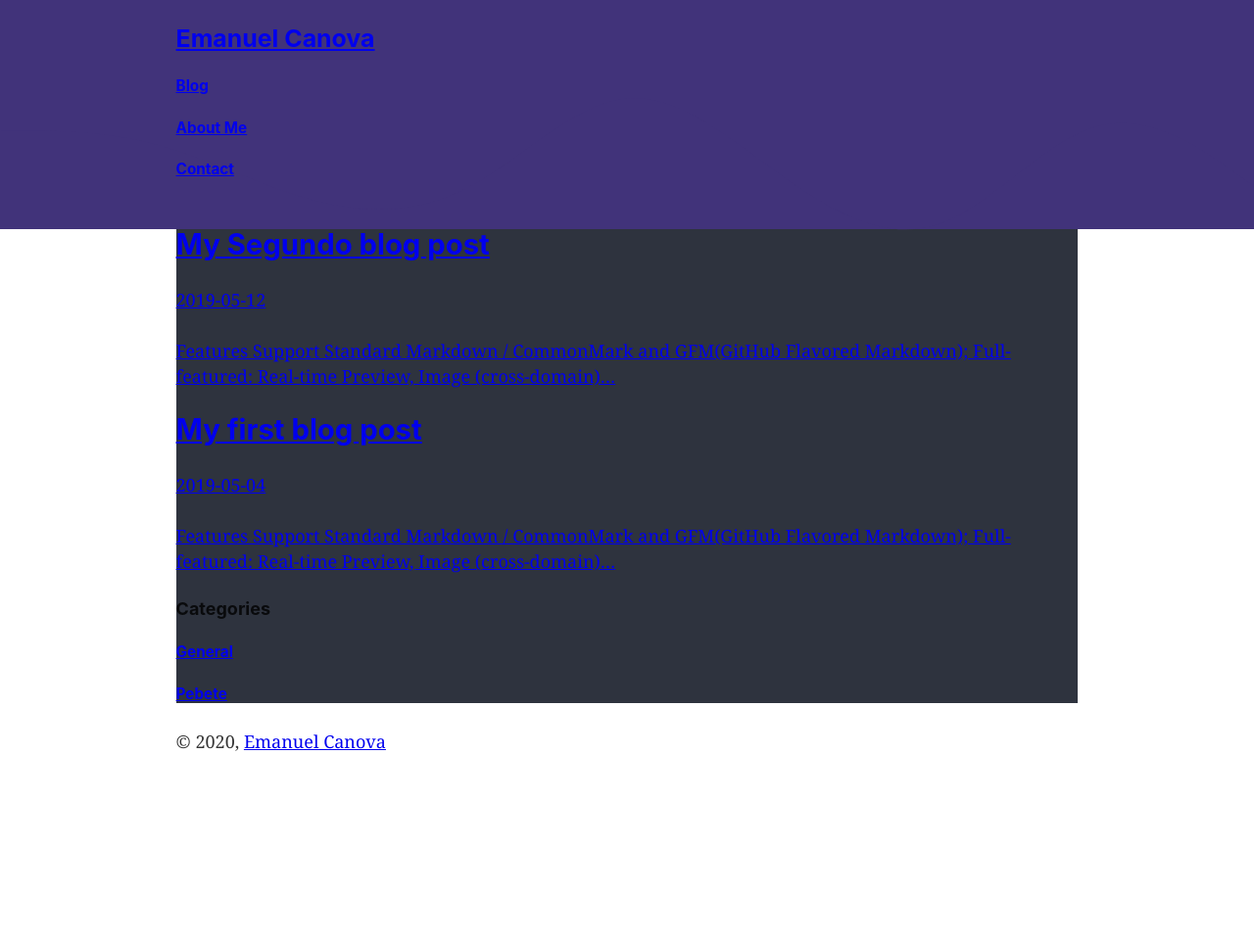
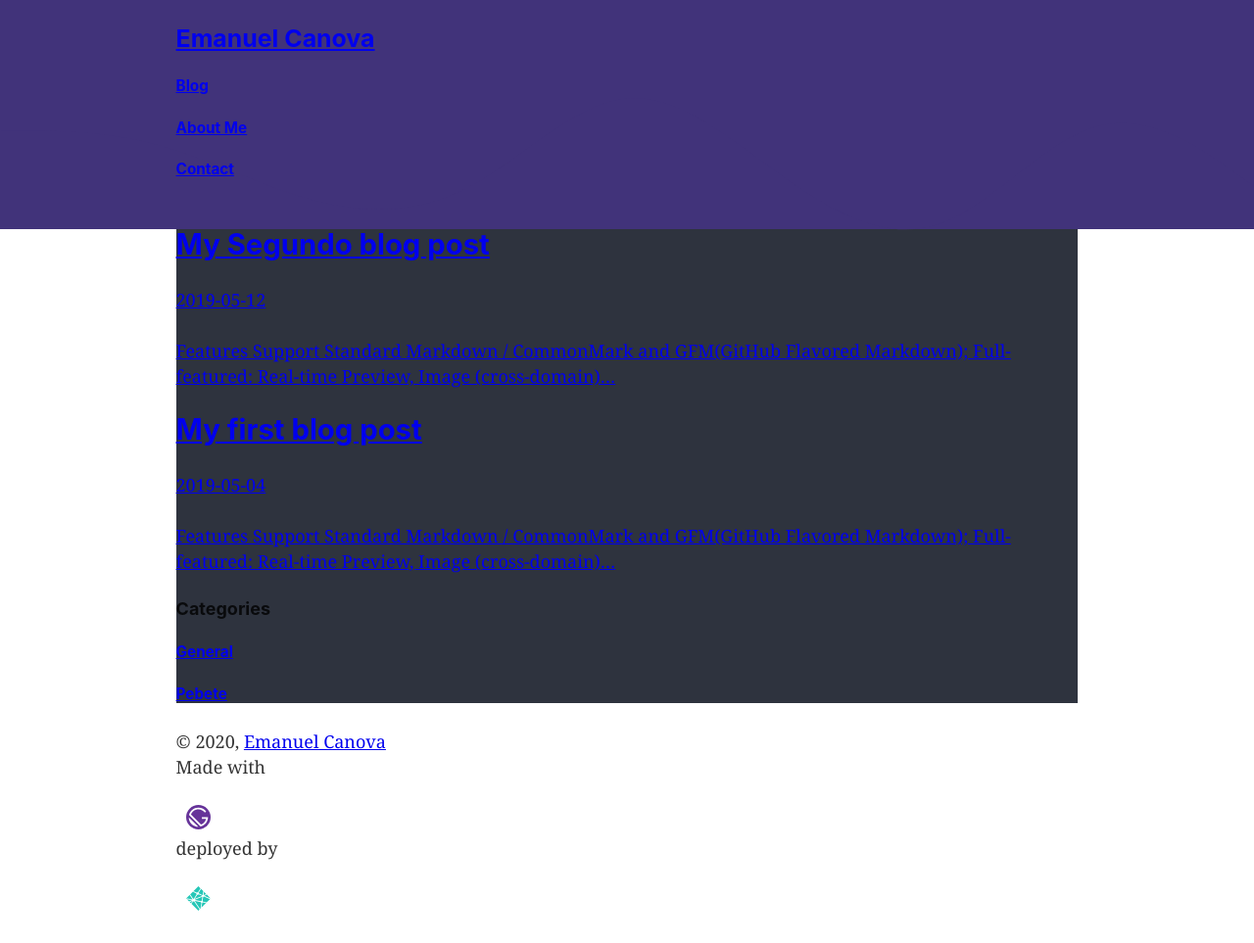
Before and after one commit to Canopix/canopix-blog, a Gatsby site: page / in a window 1280 px wide. Shown: the whole page at 98% size. Before the commit the page ends 800 px from the top, so only its background shows below. Built offline with nearby package versions, Linux system fonts and the light colour scheme; Gatsby itself is replaced by a stand-in of ours.

Commit message:
Add more style and images

```diff
--- a/src/components/layout.js
+++ b/src/components/layout.js
@@ -13,6 +13,8 @@ import Header from "./header"
 import Sidebar from './Sidebar'
 import "./layout.css"
 import wave from './../static/svg/wave.svg'
+import gatsbyLogo from './../static/svg/gatsby-monogram.svg'
+import netlify from './../static/svg/netlify.svg'
 
 
 const Layout = ({ children }) => {
@@ -56,10 +58,18 @@ const Layout = ({ children }) => {
             <main className="flex-grow">{children}</main>
             <Sidebar categories={data.allMdx.distinct} />
           </div>
-          <footer className="bottom-0 Nunito-800 text-yellow-500">
-            © {new Date().getFullYear()},
-          {` `}
-            <a href="https://www.emanuelcanova.com">Emanuel Canova</a>
+          <footer className="bottom-0 mt-8 Nunito-200 text-sm flex flex-col">
+            <div className="text-gray-200">
+              © {new Date().getFullYear()},
+              {` `}
+              <a  href="https://www.emanuelcanova.com">Emanuel Canova</a>
+            </div>
+            <div className="flex flex-row">
+              <p>Made with </p>
+              <a href="https://www.gatsbyjs.org/" target="_blank"><img style={{width: 25, height: 25, margin: "0 10px 0 10px" }} src={gatsbyLogo} /></a>
+              <p> deployed by </p>
+              <a href="https://www.netlify.com/" target="_blank"><img style={{width: 25, height: 25, margin: "0 10px 0 10px" }} src={netlify} /></a>
+            </div>
           </footer>
         </div>
       </div>
```
Also changed, not shown: src/static/svg/gatsby-monogram.svg (added), src/static/svg/netlify.svg (added).
